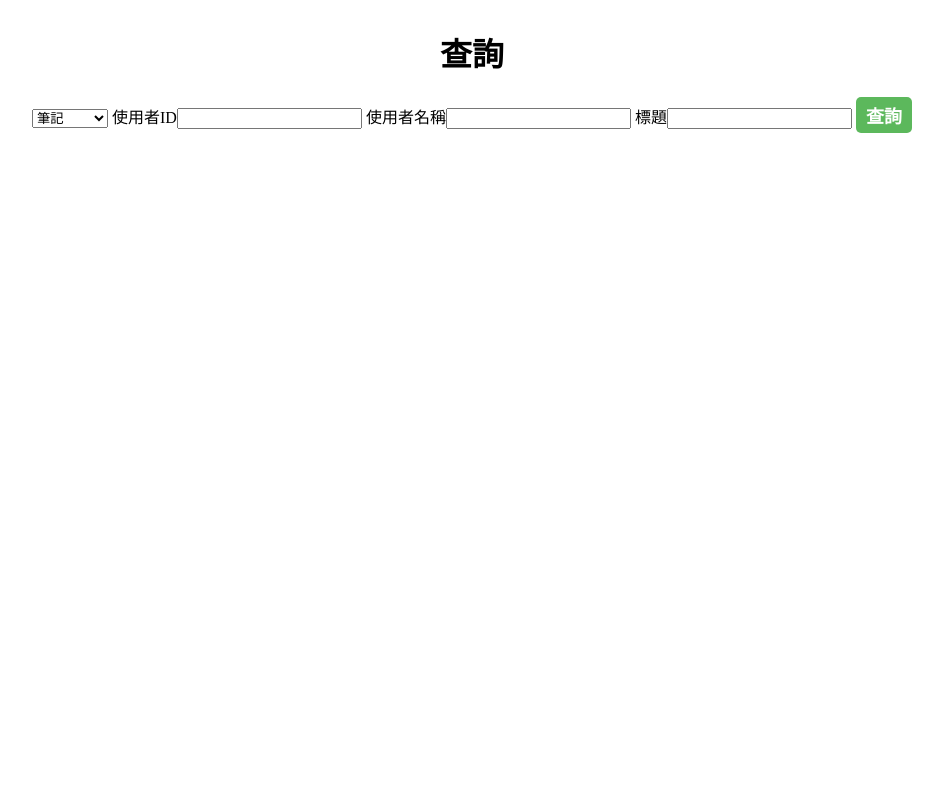
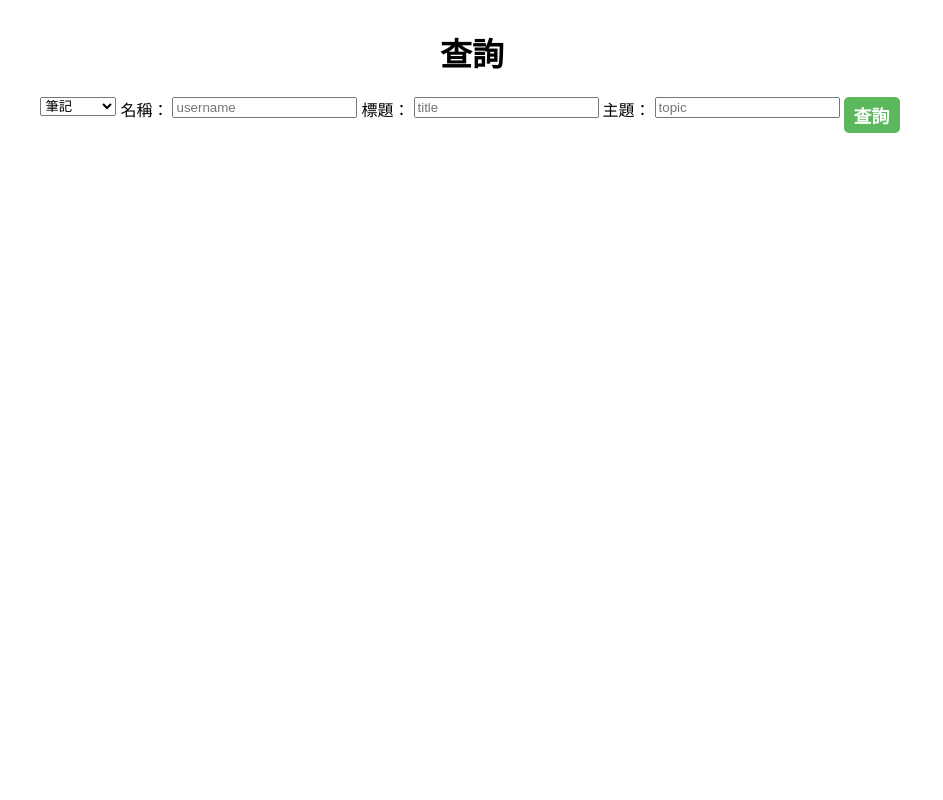
Before and after one commit to DHugo324/database_final, a PHP site: page /query/index.php in a window 1280 px wide. Shown: the whole page, without its empty margins (168-1111 px from the left). Run offline with PHP 8.4, Linux system fonts and the light colour scheme.

Commit message:
add some RWD

```diff
--- a/query/index.php
+++ b/query/index.php
@@ -18,25 +18,50 @@
         input[type=submit]:hover {
             background-color: #449d44;
         }
+
+        .queryForm {
+            display: flex;
+        }
+
+        @media screen and (min-width:768px) {
+            .queryForm {
+                flex-direction: row;
+            }
+        }
+
+        @media screen and (max-width: 767px) {
+            .queryForm {
+                flex-direction: column;
+            }
+        }
     </style>
 </head>
 
 <body>
-    <main style="width:100%; display: flex; flex-direction: column; align-items: center;">
+    <main style="width:100%; height: 100%; display: flex; flex-direction: column; align-items: center;">
         <h1>查詢</h1>
-        <form method="post" action="query.php" target="queryiframe">
-            <select name="type">
-                <option value="note">筆記</option>
-                <option value="code_practice">程式練習</option>
-            </select>
-            使用者ID<input type="text" name="userid">
-            使用者名稱<input type="text" name="username">
-            標題<input type="text" name="title">
-            <input type="submit" value="查詢" name="submit">
+        <form class="queryForm" method="post" action="query.php" target="queryiframe">
+            <div>
+                <span style="float: right; width: 100%;">
+                    <select name="type" style="width: 100%;">
+                        <option value="note">筆記</option>
+                        <option value="code_practice">程式練習</option>
+                    </select>
+                </span>
+            </div>
+            <div>&nbsp;<span>名稱：</span><span style="float: right;"><input type="text" name="username"
+                        placeholder="username"></span>&nbsp;
+            </div>
+            <div>&nbsp;<span>標題：</span><span style="float: right;"><input type="text" name="title"
+                        placeholder="title"></span>&nbsp;</div>
+            <div>&nbsp;<span>主題：</span><span style="float: right;"><input type="text" name="topic"
+                        placeholder="topic"></span>&nbsp;
+            </div>
+            <div>&nbsp;<input type="submit" value="查詢" name="submit">&nbsp;</div>
         </form>
-        <div style="width: 100%; height: auto;">
+        <div class="queryiframe" style="width: 100%; height: 100%;">
             <iframe name="queryiframe" frameborder="0" scrolling="yes" src=""
-                style="width: 100%; height: auto;"></iframe>
+                style="width: 100%; height: 100%;"></iframe>
         </div>
     </main>
 </body>
```
